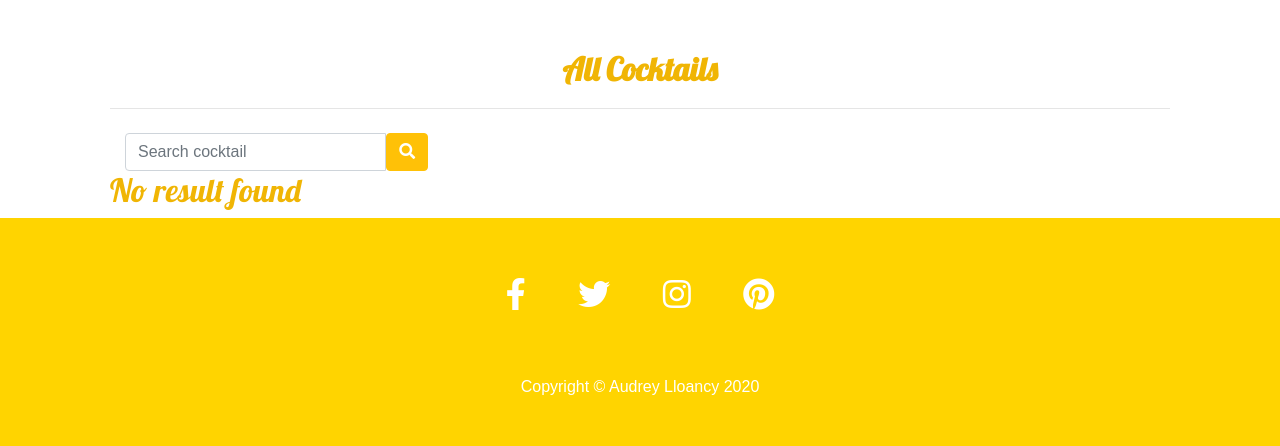
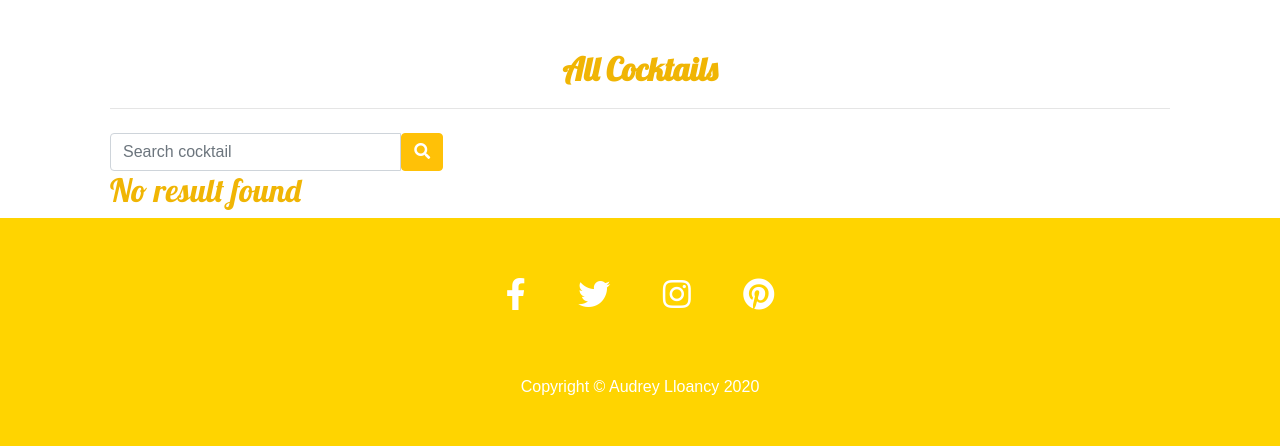
Before and after one commit to AudreyLL88/MS3__Sante, a Flask app: page /search in a window 1280 px wide. Shown: the part 72-518 px from the top of the page. Run offline with Flask 2, Linux system fonts and the light colour scheme; data that the repository does not hold is empty; some libraries are stand-ins or nearby versions.

Commit message:
Fix search box display and index carousel section

```diff
--- a/static/css/styles.css
+++ b/static/css/styles.css
@@ -7,7 +7,7 @@
 	--first-color-dark: rgb(240, 181, 4);
 	--first-color-darken: rgb(228, 163, 0);
 	--white-color: #FFF;
-	--shadow-color: #D3D3D3
+	--shadow-color: #D3D3D3;
 	/* Font and typography */
 	--body-font:'Montserrat', sans-serif;
 	--big-font-size: 2.5rem;
@@ -130,16 +130,6 @@ h3 {
 		transition: .5s;
 	}
 }
-
-@media screen and (max-width: 768px) {
-     .home__data {
-		text-align: center;
-    }
-    .home__container {
-        min-height: 80vh;
-    }
-}
-
 
 .nav__close {
 	position: absolute;
@@ -285,6 +275,15 @@ h3 {
 	.home__img img {
 		width: 604px;
 	}
+}
+
+@media screen and (max-width: 768px) {
+     .home__data {
+		text-align: center;
+    }
+    .home__container {
+        min-height: 80vh;
+    }
 }
 
 
--- a/templates/cocktails.html
+++ b/templates/cocktails.html
@@ -10,8 +10,8 @@
 
     <!-- Search box -->
    <div class="row mt-4">
-      <form action="{{ url_for('search') }}" method="post" class="col-4 align-item-center">
-         <div class="col-sm-12 input-group">
+      <form action="{{ url_for('search') }}" method="post" class="col-12 col-lg-4 align-item-center">
+         <div class="input-group">
                 <input type="search" name="query" class="query form-control" placeholder="Search cocktail">
                 <span class="input-group-btn">
                     <button class="btn btn-warning text-white" type="submit"><i class="fa fa-search"></i></button>
```
Also changed, not shown: templates/index.html (+4 -4 lines).
